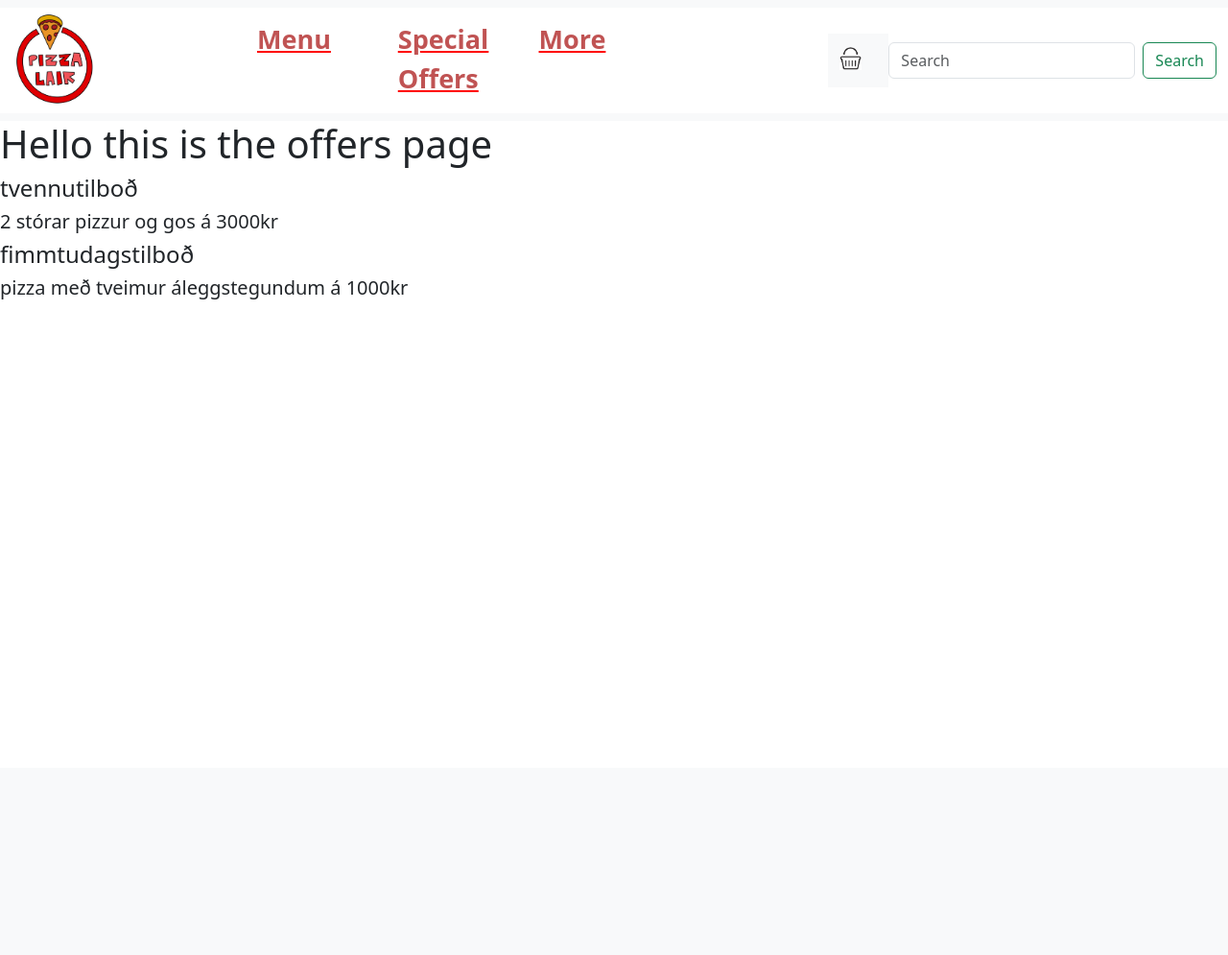
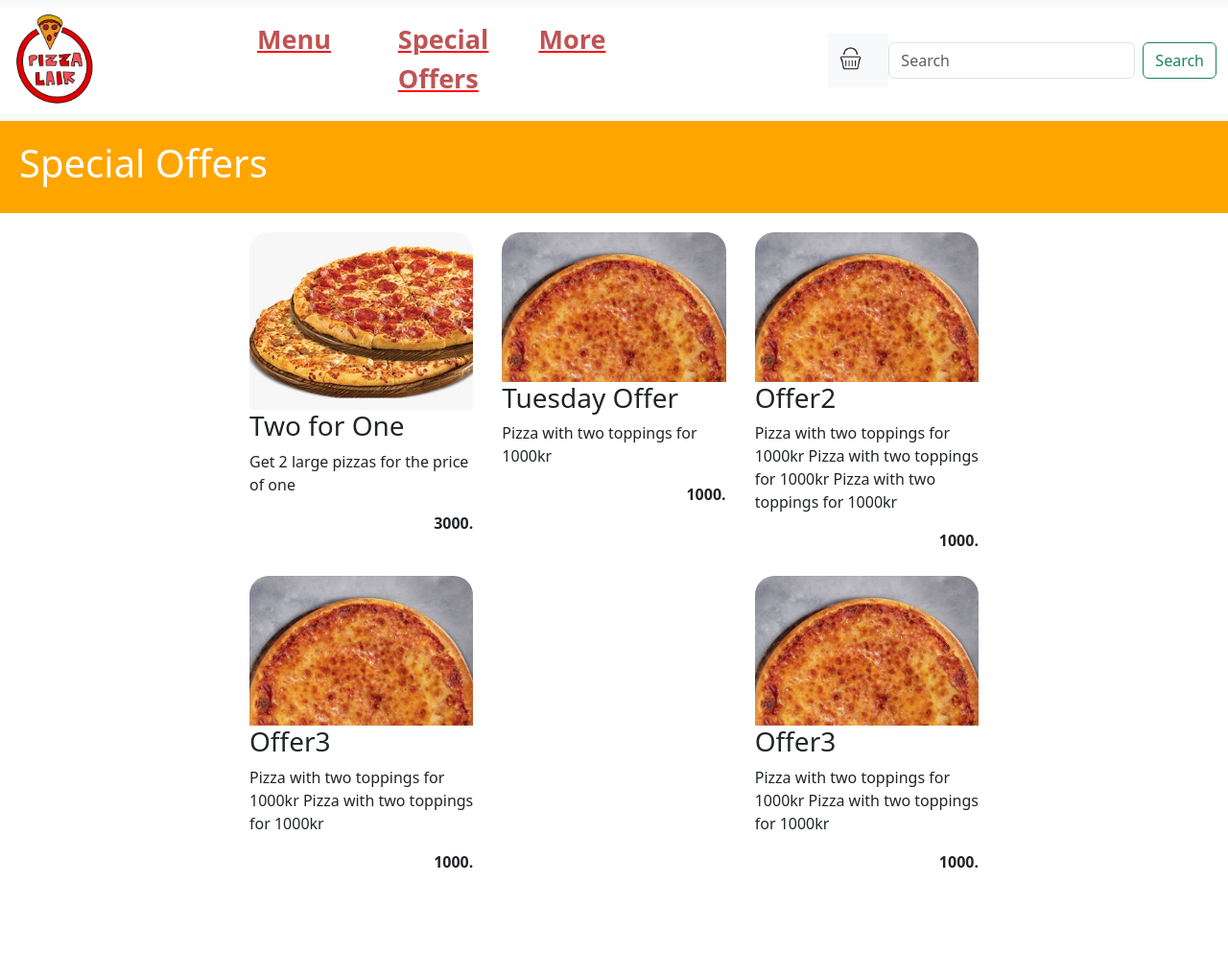
Before and after one commit to dorajohanns/pizza_v2, a Django app: page /offers/ in a window 1280 px wide. Shown: the whole page at 96% size. Before the commit the page ends 312 px from the top, so only its background shows below. Run offline with Django 4.2, Linux system fonts and the light colour scheme.

Commit message:
add offers page

```diff
--- a/offers/views.py
+++ b/offers/views.py
@@ -3,8 +3,11 @@ from django.http import HttpResponse
 # Create your views here.
 
 offers = [
-    {'name': 'tvennutilboð', 'description': '2 stórar pizzur og gos á 3000kr', 'price': 3000},
-    {'name': 'fimmtudagstilboð', 'description': 'pizza með tveimur áleggstegundum á 1000kr', 'price': 1000}
+    {'name': 'Two for One', 'description': 'Get 2 large pizzas for the price of one ', 'price': 3000, 'picture': 'tvooffer.jpeg'},
+    {'name': 'Tuesday Offer', 'description': 'Pizza with two toppings for 1000kr', 'price': 1000, 'picture': 'margarita.jpg'},
+    {'name': 'Offer2', 'description': 'Pizza with two toppings for 1000kr Pizza with two toppings for 1000kr Pizza with two toppings for 1000kr', 'price': 1000, 'picture': 'margarita.jpg'},
+    {'name': 'Offer3', 'description': 'Pizza with two toppings for 1000kr Pizza with two toppings for 1000kr', 'price': 1000, 'picture': 'margarita.jpg'},
+    {'name': 'Offer3', 'description': 'Pizza with two toppings for 1000kr Pizza with two toppings for 1000kr', 'price': 1000, 'picture': 'margarita.jpg'}
 ]
 
 def index(request):
--- /dev/null
+++ b/static/css/offers.css
@@ -0,0 +1,49 @@
+
+header {
+    background-color: #FFA500;
+    color: white;
+    padding: 20px;
+}
+
+img {
+  width: 100%;
+  border-radius: 20px 20px 0 0;
+}
+
+header {
+  background-color: #FFA500;
+  color: white;
+  padding: 20px;
+}
+
+section {
+  margin-bottom: 40px;
+}
+
+ul.offers {
+  list-style: none;
+  margin: 0;
+  padding: 0;
+  display: flex;
+  flex-wrap: wrap;
+  justify-content: space-between;
+}
+
+li {
+  width: calc(33.33% - 20px);
+  padding-bottom: 25px;
+}
+
+p {
+  margin-bottom: 10px;
+}
+
+.price {
+  float: right;
+  font-weight: bold;
+}
+
+h3 {
+  font-size: 18px;
+  margin-bottom: 10px;
+}
--- a/templates/base.html
+++ b/templates/base.html
@@ -7,6 +7,7 @@
     <link rel="stylesheet" href="{% static 'css/menu.css' %}" />
     <link rel="stylesheet" href="{% static 'css/navbar.css' %}" />
     <link rel="stylesheet" href="{% static 'css/mainpage.css' %}" />
+    <link rel="stylesheet" href="{% static 'css/offers.css' %}"/>
 
     <link href="https://cdn.jsdelivr.net/npm/bootstrap@5.3.0-alpha3/dist/css/bootstrap.min.css" rel="stylesheet" integrity="sha384-KK94CHFLLe+nY2dmCWGMq91rCGa5gtU4mk92HdvYe+M/SXH301p5ILy+dN9+nJOZ" crossorigin="anonymous">
 </head>
--- a/templates/offers/offers.html
+++ b/templates/offers/offers.html
@@ -2,10 +2,23 @@
 
 {% block content %}
 
-    <h1>Hello this is the offers page</h1>
-    {% for offer in offers %}
-        <h4>{{ offer.name }} </h4>
-        <h5>{{ offer.description }}</h5>
-    {% endfor %}
+    <header>
+      <h1>Special Offers</h1>
+    </header>
+
+    <main>
+      <section>
+        <ul class="offers">
+            {% for offer in offers %}
+            <li>
+                <img class="offer-image" src="../static/images/{{offer.picture}}" alt="{{ offer.description }}">
+                <h3>{{ offer.name }}</h3>
+                <p>{{ offer.description }} </p>
+                <span class="price">{{ offer.price}}.</span>
+            </li>
+            {% endfor %}
+        </ul>
+      </section>
+    </main>
 
 {% endblock %}
```
Also changed, not shown: static/images/tvooffer.jpeg (added).
